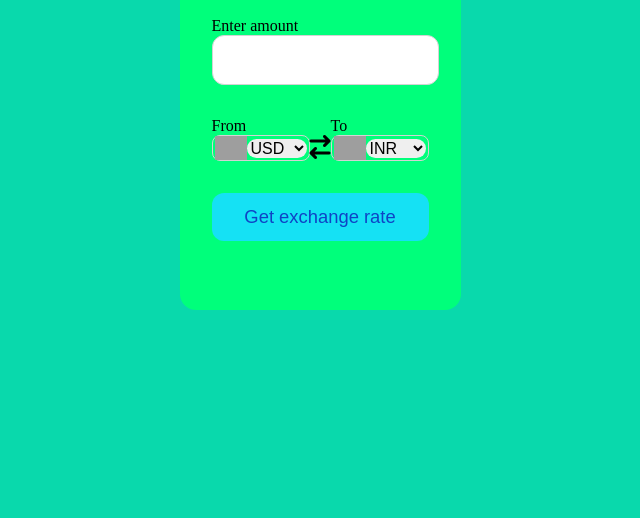
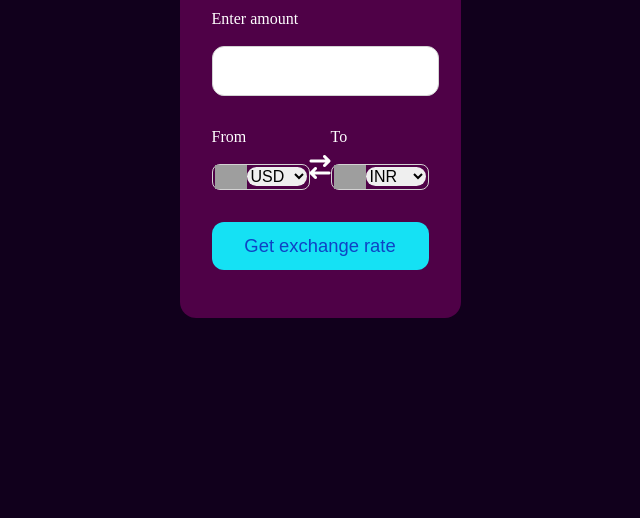
Before and after one commit to debojyotibanerjee2003/Currency-Converter, a plain HTML site: page index.html in a window 1280 px wide. Shown: the part 282-800 px from the top of the page, without its empty margins (320-960 px from the left). Drawn offline with Linux system fonts and the light colour scheme; grey boxes are pictures that could not be loaded.

Commit message:
changed styling

```diff
--- a/index.html
+++ b/index.html
@@ -14,11 +14,12 @@
         <form>
             <div class="amount">
                 <p>Enter amount</p>
+                <br>
                 <input type="number">
             </div>
             <div class="dropdown">
                 <div class="from">
-                    <p>From</p>
+                    <p>From</p><br>
                     <div class="select-container">
                         <img src="https://flagsapi.com/US/flat/64.png">
                         <select name="from"></select>
@@ -26,7 +27,7 @@
                 </div>
                 <i class="fa-solid fa-arrow-right-arrow-left"></i>
                 <div class="to">
-                    <p>To</p>
+                    <p>To</p><br>
                     <div class="select-container">
                         <img src="https://flagsapi.com/IN/flat/64.png">
                         <select name="to"></select>
--- a/style.css
+++ b/style.css
@@ -8,11 +8,12 @@ body{
     justify-content: center;
     align-items:center;
     min-height: 100vh;
-    background-color: #09d9ac;
+    background-color: #11001C;
+    color:white;
 }
 
 .container {
-    background-color: rgb(0, 255, 123);
+    background-color: #4f0147;
     padding: 2rem;
     border-radius: 1rem;
     min-height:40vh;
```
